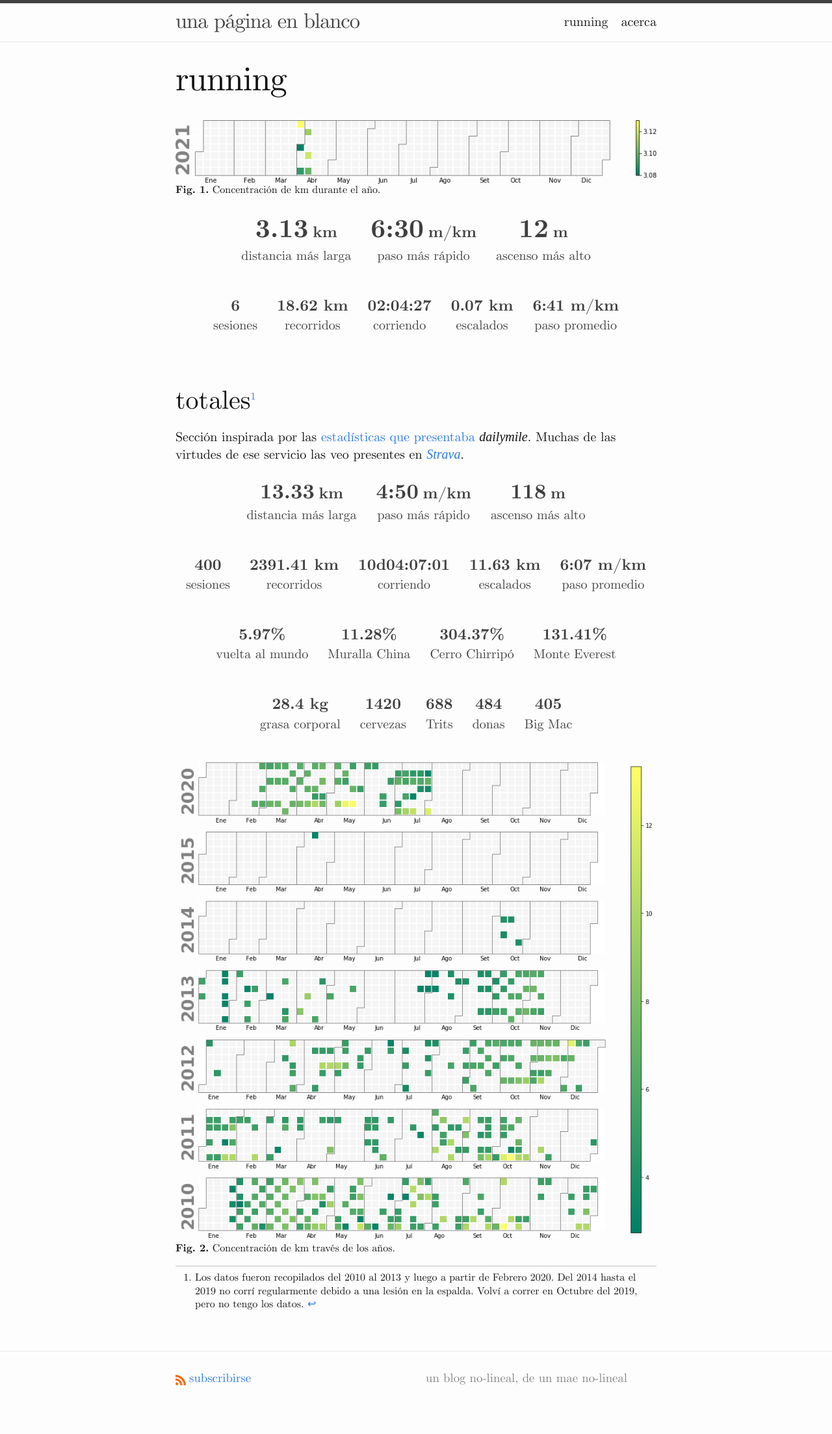
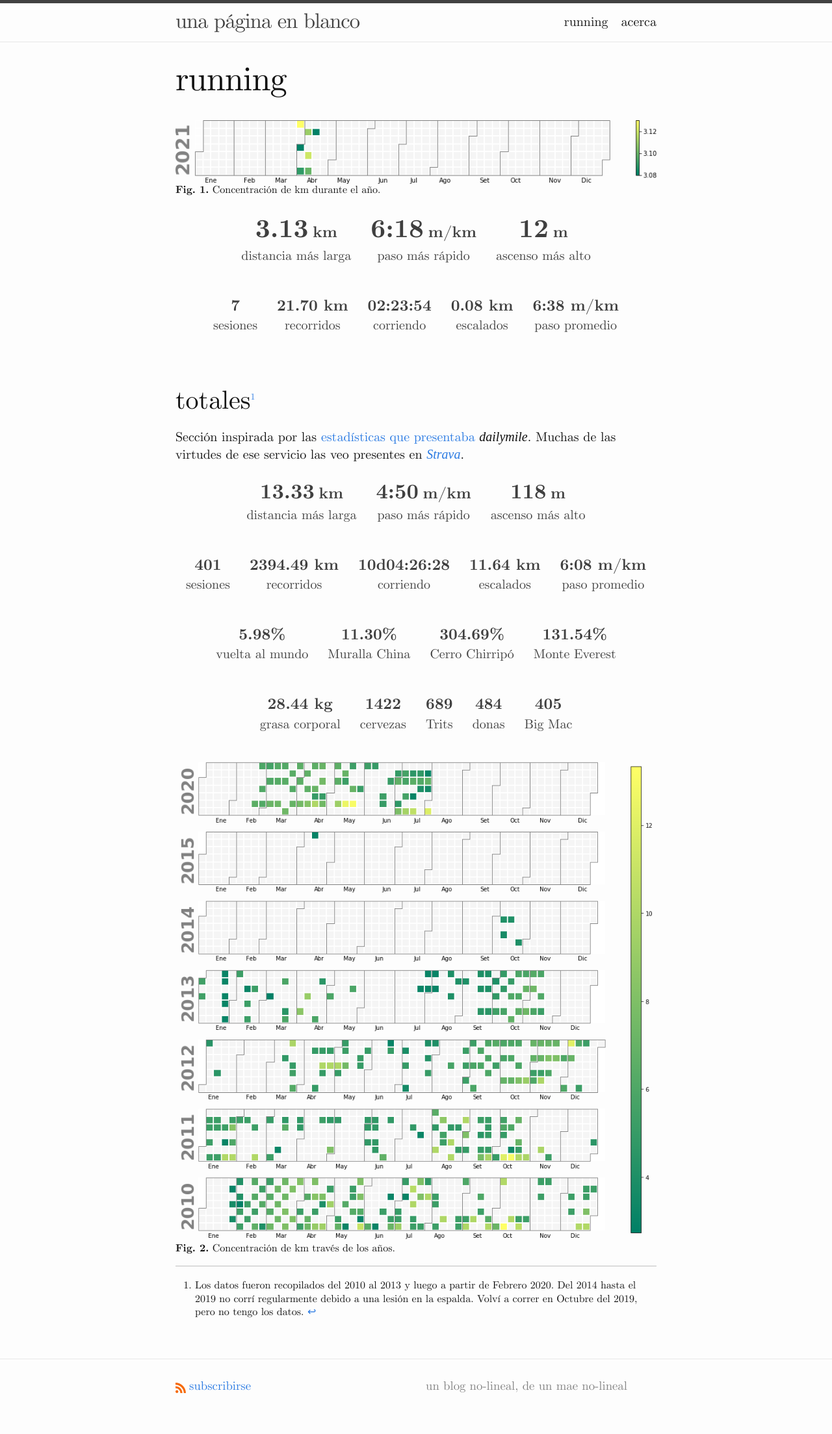
Before and after one commit to eguevaralopez/eguevaralopez.github.io, a Jekyll site: the page built from running.md, in a window 1280 px wide. Shown: the whole page at 65% size. Built offline with Jekyll 4.4.1, drawn with Linux system fonts in a browser that asks for light colours; nearby versions of some CDN libraries; some web fonts are replaced.

```diff
--- a/_data/dailymilesque_stats.csv
+++ b/_data/dailymilesque_stats.csv
@@ -1,7 +1,7 @@
 total workouts,tiempo (dd:hh:mm:ss),distancia (km),ascenso (km),paso (min/km),calorías (kcal),radio Tierra (%),circunferencia Tierra (%),Muralla China (%),Chirripó (%),Everest (%),grasa corporal (kg),cerveza (latas),Trits,donas,Big Mac,Double Whopper w/Cheese
-400,"10d04:07:01",2391.41,11.63,6:07,218668,37.54%,5.97%,11.28%,304.37%,131.41%,28.4,1420,688,484,405,223
-6,"02:04:27",18.62,0.07,6:41,1736,,,,,,,,,,,
+401,10d04:26:28,2394.49,11.64,6:08,218955,37.58%,5.98%,11.30%,304.69%,131.54%,28.44,1422,689,484,405,223
+7,02:23:54,21.70,0.08,6:38,2024,,,,,,,,,,,
 ,total time (s),total distance(m),total climb (m),total energy (kcal),total longest,total fastest,total tallest,,,,,,,,,
-,878821,2391407.6,11627,218668,13.33,4:50,118,,,,,,,,,
+,879988,2394492.4,11639,218955,13.33,4:50,118,,,,,,,,,
 ,2021 time (s),2021 distance(m),2021 climb (m),2021 energy (kcal),current longest,current fastest,current tallest,,,,,,,,,
-,7467,18617.6,72,1736,3.13,6:30,12,,,,,,,,,https://fitness.stackexchange.com/questions/15608/energy-expenditure-calories-burned-equation-for-running/36045#36045
+,8634,21702.4,84,2024,3.13,6:18,12,,,,,,,,,https://fitness.stackexchange.com/questions/15608/energy-expenditure-calories-burned-equation-for-running/36045#36045
--- a/_data/running_data.csv
+++ b/_data/running_data.csv
@@ -5,3 +5,4 @@
 https://www.strava.com/activities/5082345246,2021-04-06,3108.7,1211,3.11,290,20:11,6:30,12,,Costa Rica
 https://www.strava.com/activities/5099140507,2021-04-09,3117.2,1218,3.12,291,20:18,6:31,12,,Costa Rica
 https://www.strava.com/activities/5111847471,2021-04-11,3095.1,1206,3.10,289,20:06,6:30,12,,Costa Rica
+https://www.strava.com/activities/5123097342,2021-04-13 19:32:26,3084.8,1167,3.08,288,19:27,6:18,12,155.2,Costa Rica
--- a/_sass/minima/custom-styles.scss
+++ b/_sass/minima/custom-styles.scss
@@ -12,22 +12,24 @@
 //  text-align: left;
 //  line-height: 1.3;
   font-size: $small-font-size;
-  margin-top: 0.4rem;
+  margin-top: 1rem;
 }
 .footnotes {
   font-size: $small-font-size;
   border-top: 1px solid hsl(0, 0%, 75%);
 }
 a.footnote {
-  //font-size: 14px;
-  font-size: $small-font-size;
+  font-size: 14px;
+  //font-size: $small-font-size;
 }
-//a.footnote:before {
-//	content: "[";
-//}
-//a.footnote:after {
-//	content: "]";
-//}
+/*
+a.footnote:before {
+	content: "[";
+}
+a.footnote:after {
+	content: "]";
+}
+*/
 
 /*********
  * Links *
```
Also changed, not shown: _includes/custom-head.html (+23 -3 lines), _posts/2021-04-16-tipografia-upeb-p2.md (added, +55 -0 lines), assets/img/running_2021.png, assets/img/running_2021.svg, 3 other files.
